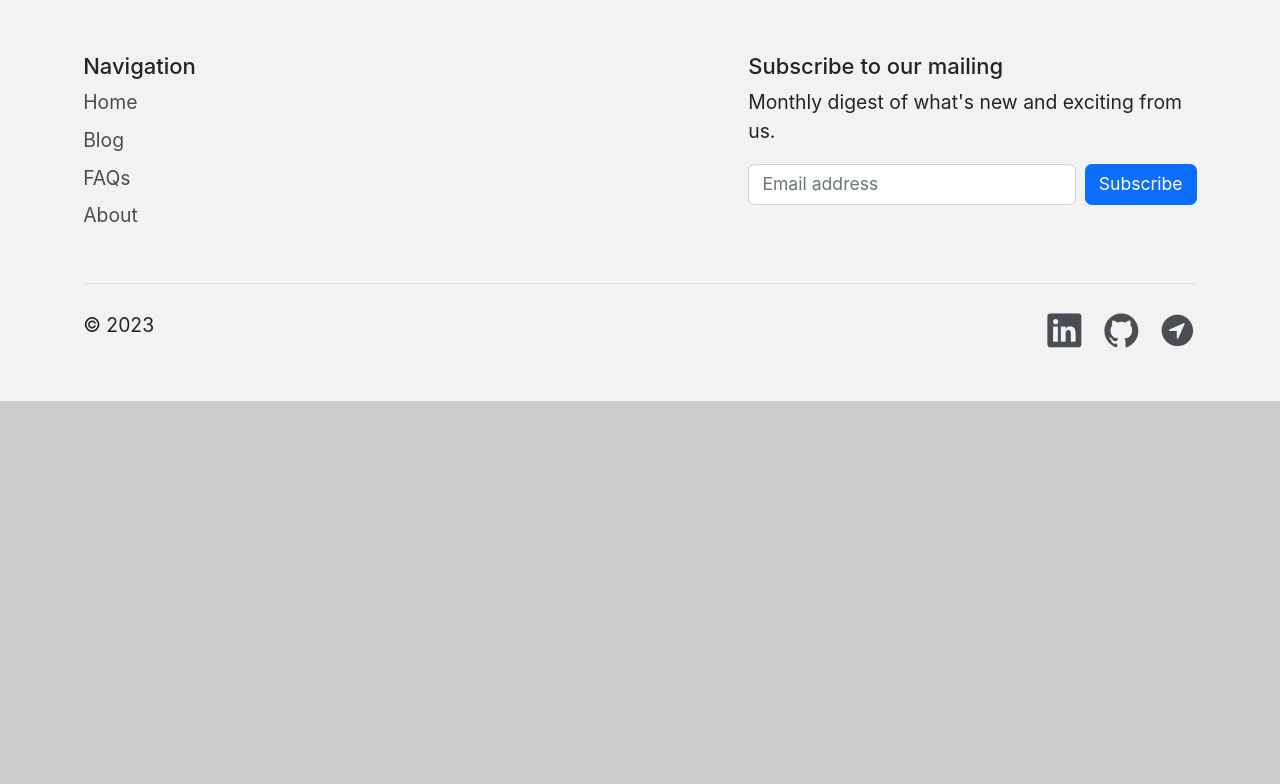
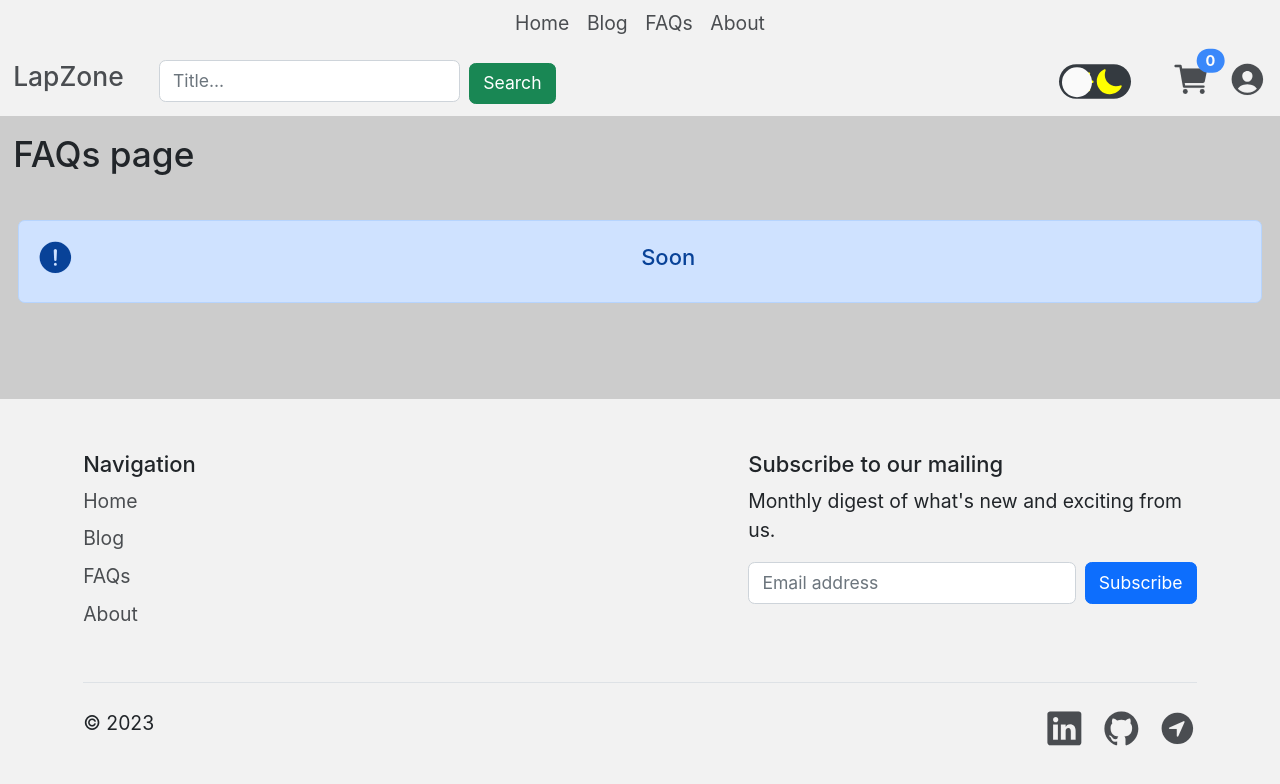
Before and after one commit to Gubchik123/LapZoneAPI-frontend, a Vue app: page /faqs in a window 1280 px wide. Shown: the top 784 px of the page. Built offline with nearby package versions, Linux system fonts and the light colour scheme; the HTML template or start-up script is replaced by a standard one.

Commit message:
Add route for the FAQsView

```diff
--- a/src/components/Footer.vue
+++ b/src/components/Footer.vue
@@ -20,12 +20,12 @@
 							</a>
 						</li>
 						<li class="nav-item mb-2">
-							<a
-								href="#"
+							<router-link
+								:to="{ name: 'faqs' }"
 								class="nav-link text-color w-25 p-0"
 							>
 								FAQs
-							</a>
+							</router-link>
 						</li>
 						<li class="nav-item mb-2">
 							<router-link
--- a/src/components/Header.vue
+++ b/src/components/Header.vue
@@ -16,7 +16,12 @@
 					</a>
 				</li>
 				<li class="nav-item me-3">
-					<a href="#" class="nav-link text-color"> FAQs </a>
+					<router-link
+						:to="{ name: 'faqs' }"
+						class="nav-link text-color"
+					>
+						FAQs
+					</router-link>
 				</li>
 				<li class="nav-item">
 					<router-link
--- a/src/router/index.js
+++ b/src/router/index.js
@@ -1,11 +1,17 @@
 import { createRouter, createWebHistory } from "vue-router";
 
+import FAQsView from "@/views/FAQsView.vue";
 import AboutView from "@/views/AboutView.vue";
 
 const router = createRouter({
 	history: createWebHistory(import.meta.env.BASE_URL),
 	routes: [
         // Public routes
+        {
+            path: "/faqs",
+            name: "faqs",
+            component: FAQsView
+        },
         {
             path: "/about",
             name: "about",
```
